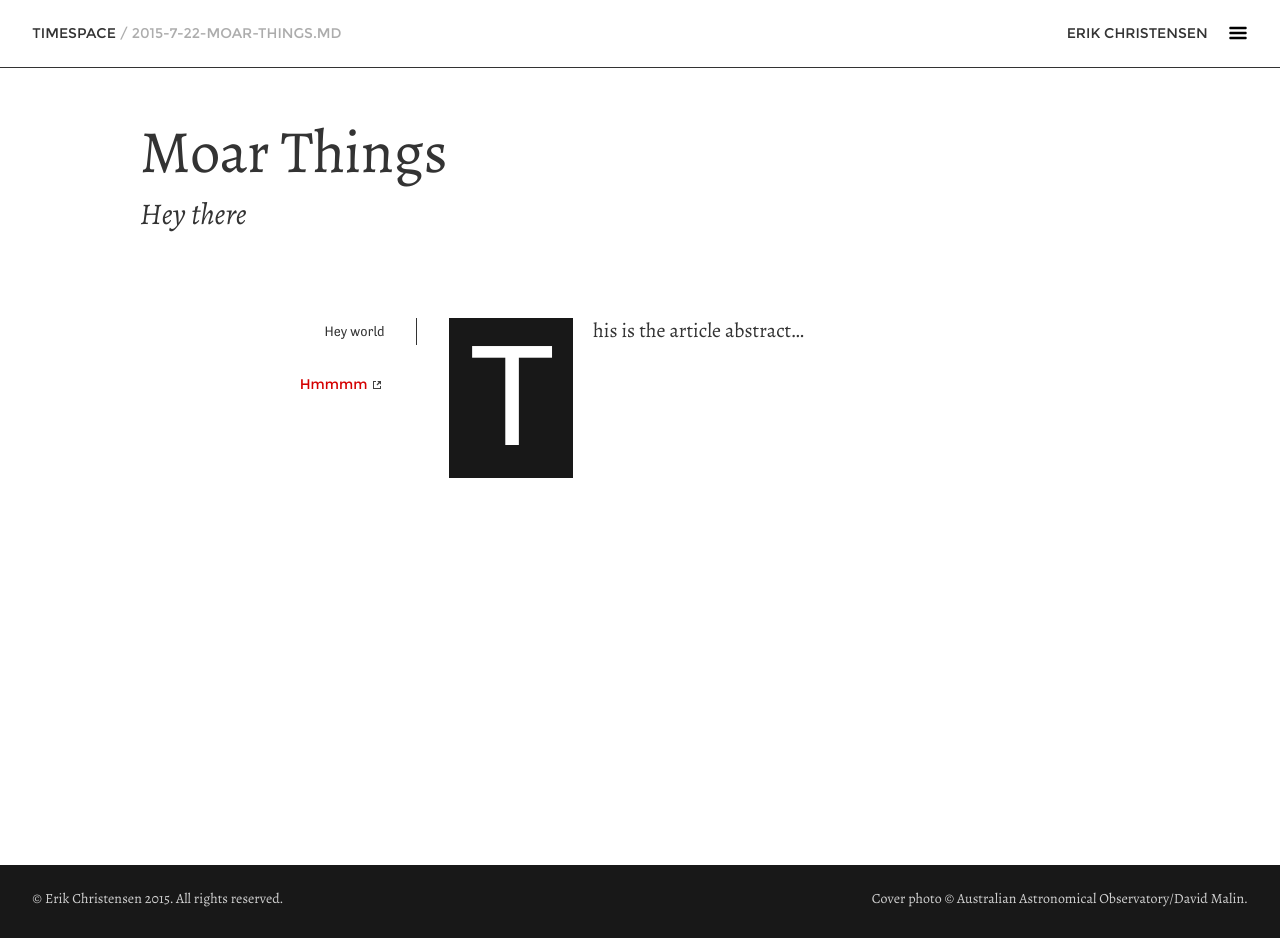
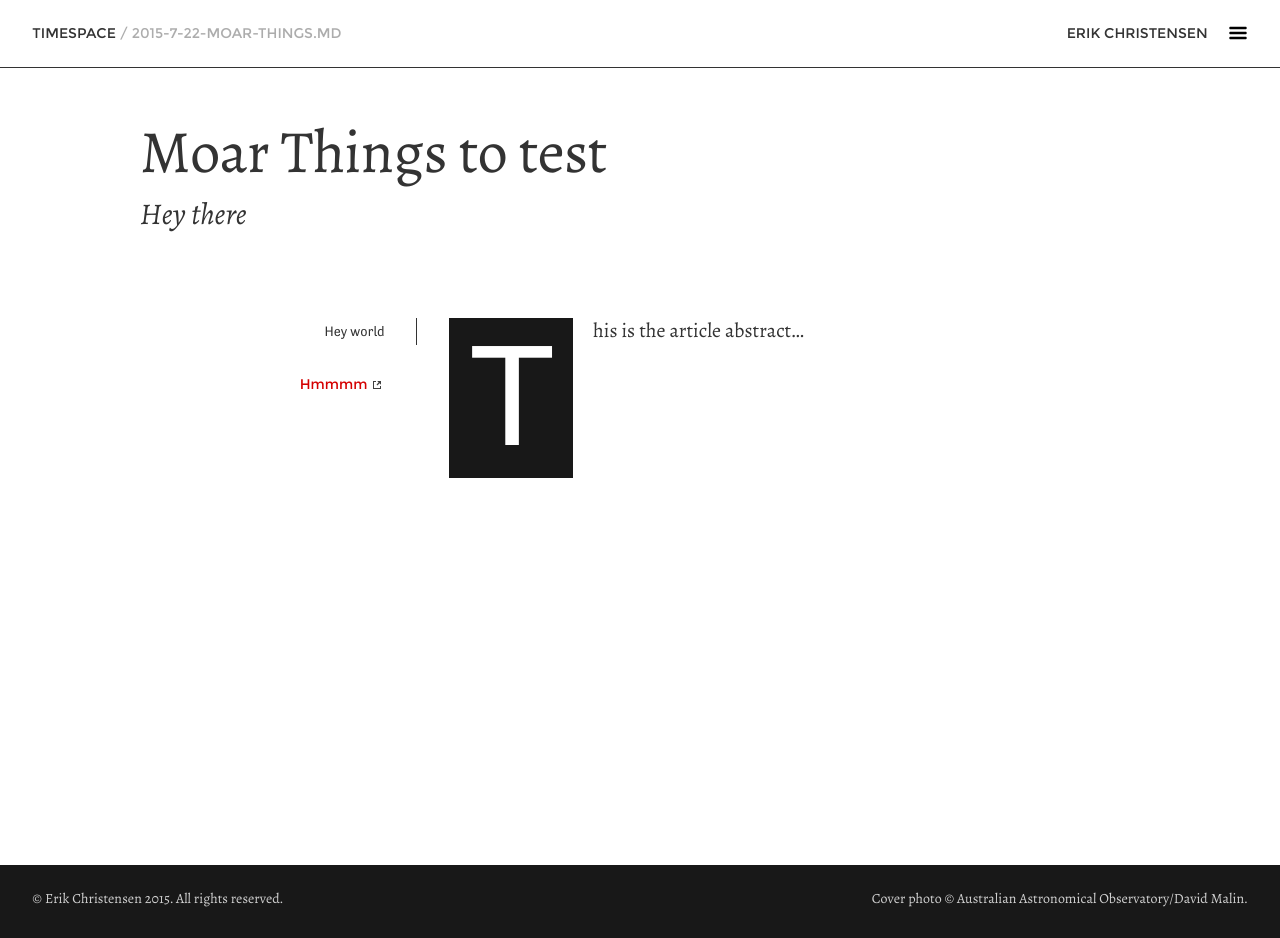
Before and after one commit to netlifydemo/cms-demo, a Jekyll site: the page built from _articles/2015-7-22-moar-things.md, in a window 1280 px wide. Built offline with Jekyll 4.4.1, drawn with Linux system fonts in a browser that asks for light colours.

Commit message:
Updated Article Moar Things to test

```diff
--- a/_articles/2015-7-22-moar-things.md
+++ b/_articles/2015-7-22-moar-things.md
@@ -1,14 +1,14 @@
 ---
-"title": "Moar Things"
+"title": "Moar Things to test"
 "subtitle": "Hey there"
-"date": 2015-07-22
+"date": 0022-06-30
 "full_title": "This is the full title"
 "bib": "Hey world"
 "links":
   - "label": "Hmmmm"
     "url": "https://www.netlify.com"
 "docs": []
-"cmsUserSlug": ""
+"cmsUserSlug": "moar-things"
 ---
 
 This is the article abstract...
```
